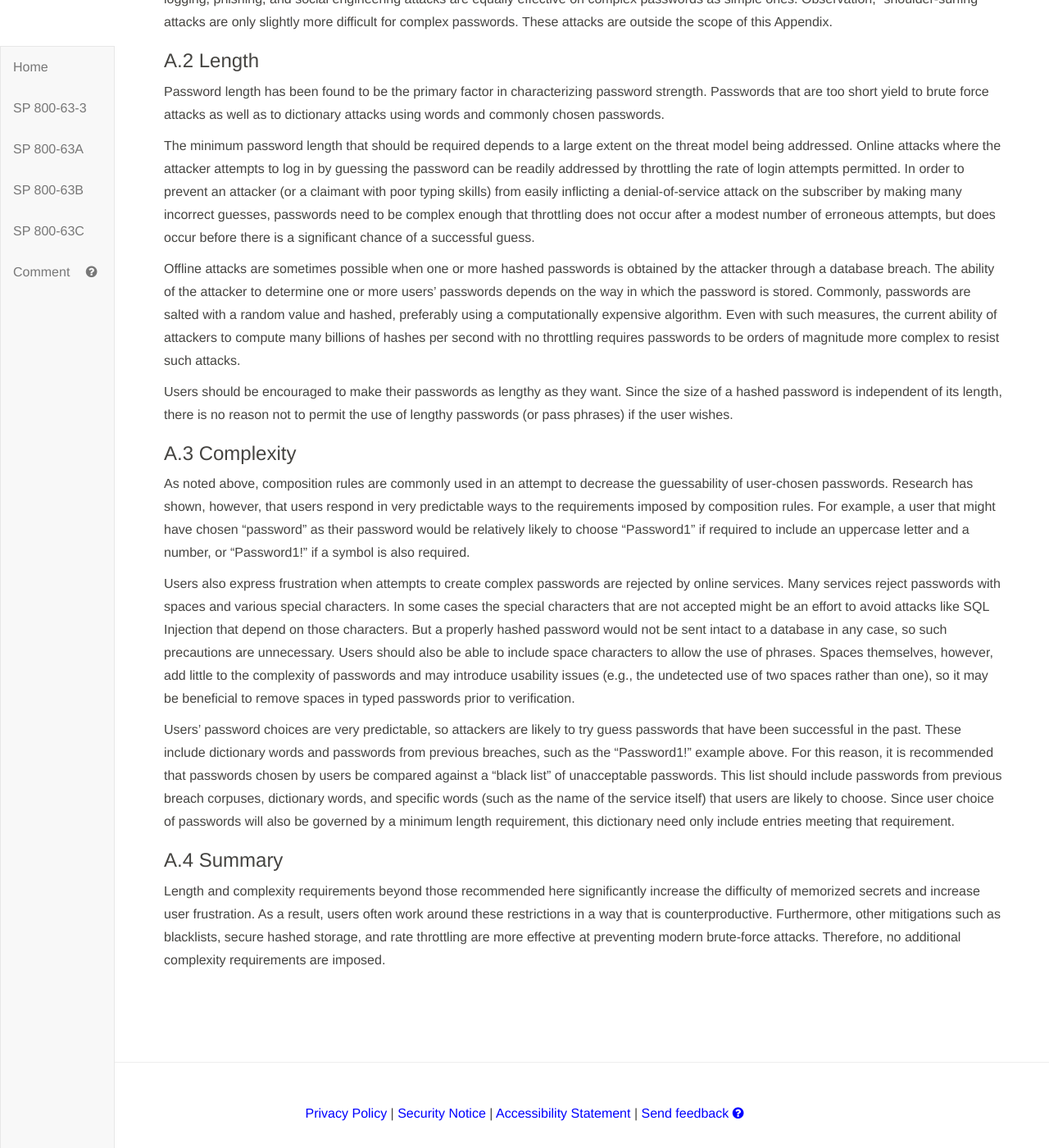
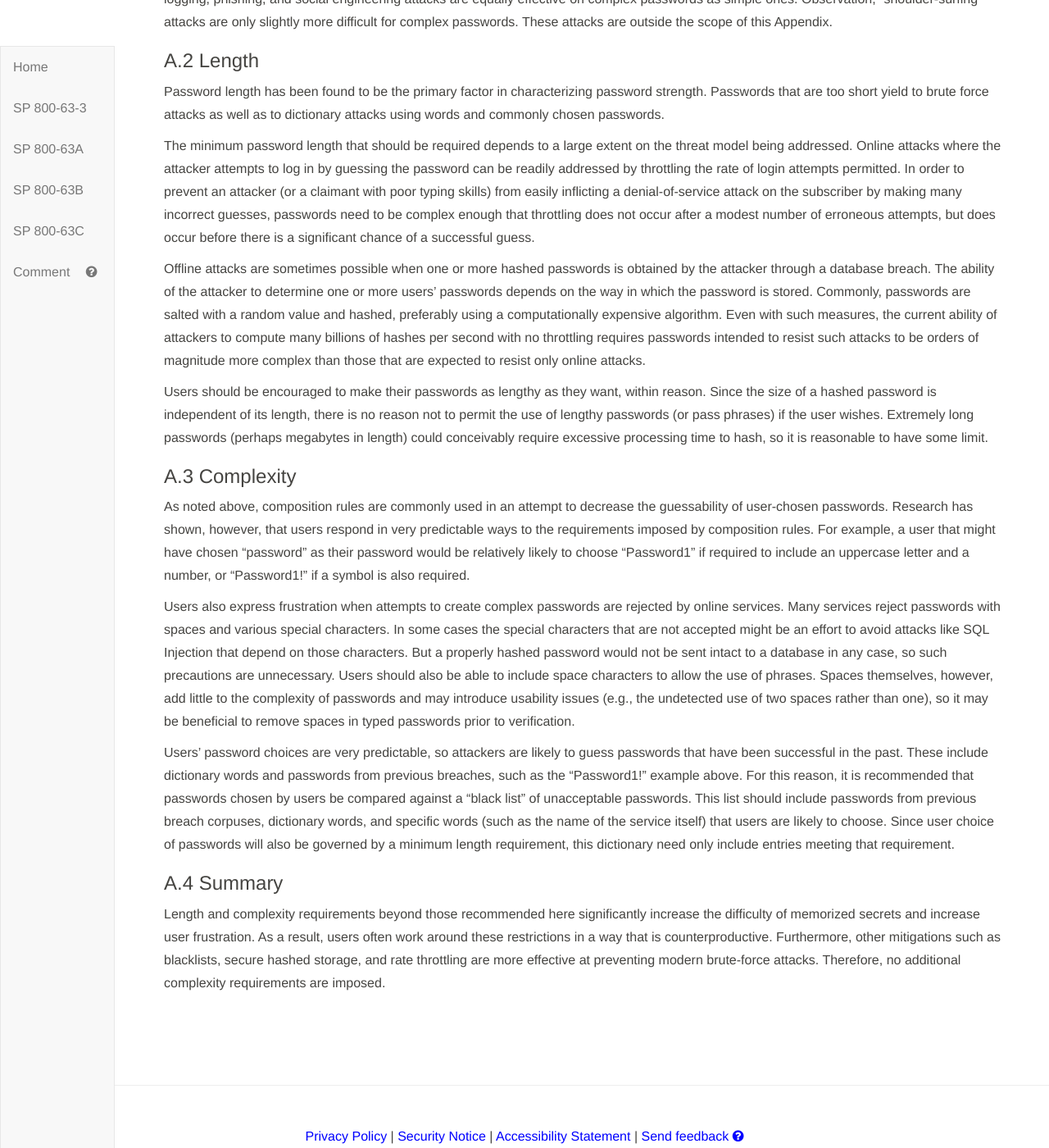
Before and after one commit to usnistgov/800-63-3, a Jekyll site: the page built from sp800-63b.md, in a window 1280 px wide and 1400 px high, scrolled down 64833 px. Shown: the whole window at 82% size. Built offline with Jekyll 4.4.1, drawn with Linux system fonts in a browser that asks for light colours; before the commit the page ends 66205 px from its top, so only the background shows below that.

Commit message:
Correction to small but persistent typo. Resolves usnistgov/800-63-3#229 Clarify password length needed for offline attack resistance

```diff
--- a/sp800-63b/appA_memorized.md
+++ b/sp800-63b/appA_memorized.md
@@ -18,9 +18,9 @@ Password length has been found to be the primary factor in characterizing passwo
 
 The minimum password length that should be required depends to a large extent on the threat model being addressed. Online attacks where the attacker attempts to log in by guessing the password can be readily addressed by throttling the rate of login attempts permitted. In order to prevent an attacker (or a claimant with poor typing skills) from easily inflicting a denial-of-service attack on the subscriber by making many incorrect guesses, passwords need to be complex enough that throttling does not occur after a modest number of erroneous attempts, but does occur before there is a significant chance of a successful guess.
 
-Offline attacks are sometimes possible when one or more hashed passwords is obtained by the attacker through a database breach. The ability of the attacker to determine one or more users’ passwords depends on the way in which the password is stored. Commonly, passwords are salted with a random value and hashed, preferably using a computationally expensive algorithm. Even with such measures, the current ability of attackers to compute many billions of hashes per second with no throttling requires passwords to be orders of magnitude more complex to resist such attacks.
+Offline attacks are sometimes possible when one or more hashed passwords is obtained by the attacker through a database breach. The ability of the attacker to determine one or more users’ passwords depends on the way in which the password is stored. Commonly, passwords are salted with a random value and hashed, preferably using a computationally expensive algorithm. Even with such measures, the current ability of attackers to compute many billions of hashes per second with no throttling requires passwords intended to resist such attacks to be orders of magnitude more complex than those that are expected to resist only online attacks.
 
-Users should be encouraged to make their passwords as lengthy as they want. Since the size of a hashed password is independent of its length, there is no reason not to permit the use of lengthy passwords (or pass phrases) if the user wishes.
+Users should be encouraged to make their passwords as lengthy as they want, within reason. Since the size of a hashed password is independent of its length, there is no reason not to permit the use of lengthy passwords (or pass phrases) if the user wishes. Extremely long passwords (perhaps megabytes in length) could conceivably require excessive processing time to hash, so it is reasonable to have some limit.
 
 ### A.3 Complexity
 
@@ -28,7 +28,7 @@ As noted above, composition rules are commonly used in an attempt to decrease th
 
 Users also express frustration when attempts to create complex passwords are rejected by online services. Many services reject passwords with spaces and various special characters. In some cases the special characters that are not accepted might be an effort to avoid attacks like SQL Injection that depend on those characters. But a properly hashed password would not be sent intact to a database in any case, so such precautions are unnecessary. Users should also be able to include space characters to allow the use of phrases. Spaces themselves, however, add little to the complexity of passwords and may introduce usability issues (e.g., the undetected use of two spaces rather than one), so it may be beneficial to remove spaces in typed passwords prior to verification.
 
-Users’ password choices are very predictable, so attackers are likely to try guess passwords that have been successful in the past. These include dictionary words and passwords from previous breaches, such as the “Password1!” example above. For this reason, it is recommended that passwords chosen by users be compared against a “black list” of unacceptable passwords. This list should include passwords from previous breach corpuses, dictionary words, and specific words (such as the name of the service itself) that users are likely to choose. Since user choice of passwords will also be governed by a minimum length requirement, this dictionary need only include entries meeting that requirement.
+Users’ password choices are very predictable, so attackers are likely to guess passwords that have been successful in the past. These include dictionary words and passwords from previous breaches, such as the “Password1!” example above. For this reason, it is recommended that passwords chosen by users be compared against a “black list” of unacceptable passwords. This list should include passwords from previous breach corpuses, dictionary words, and specific words (such as the name of the service itself) that users are likely to choose. Since user choice of passwords will also be governed by a minimum length requirement, this dictionary need only include entries meeting that requirement.
 
 ### A.4 Summary
 Length and complexity requirements beyond those recommended here significantly increase the difficulty of memorized secrets and increase user frustration. As a result, users often work around these restrictions in a way that is counterproductive. Furthermore, other mitigations such as blacklists, secure hashed storage, and rate throttling are more effective at preventing modern brute-force attacks. Therefore, no additional complexity requirements are imposed.
```
